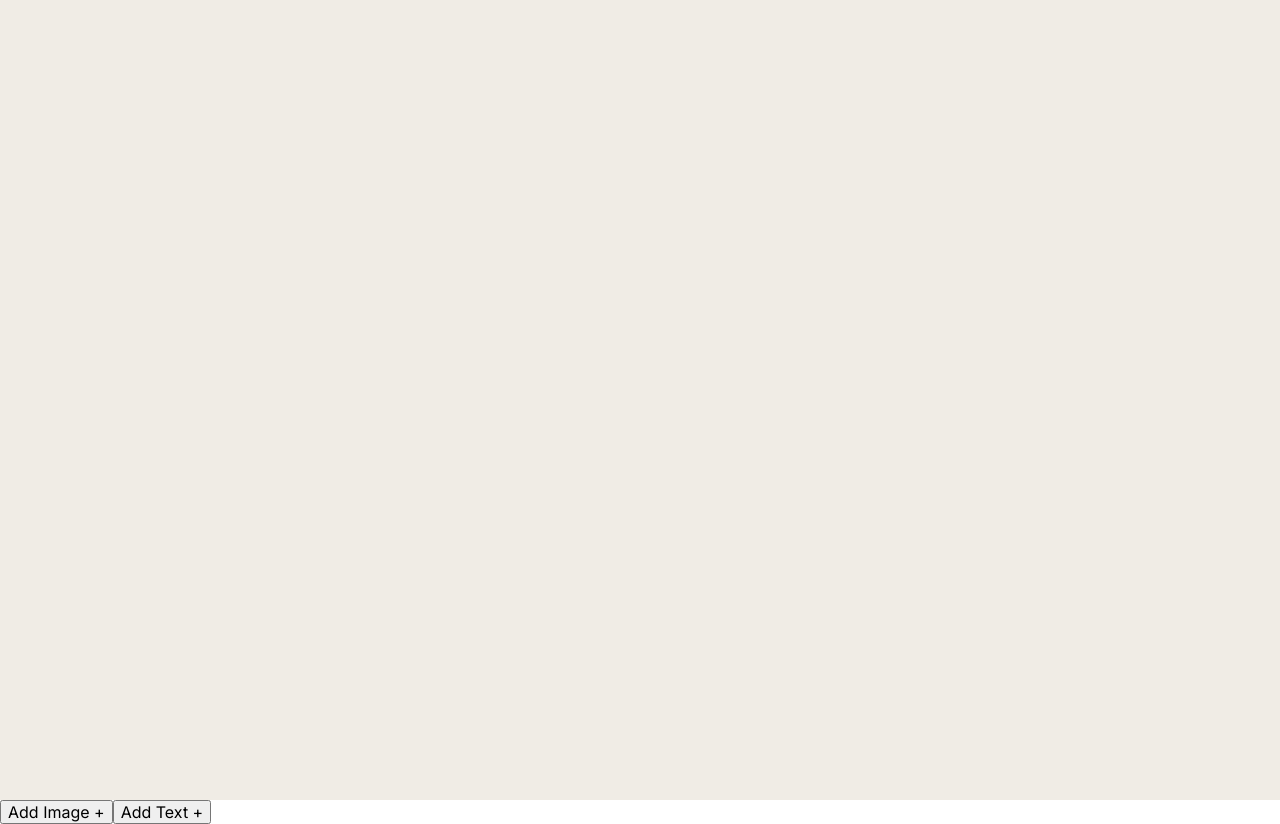
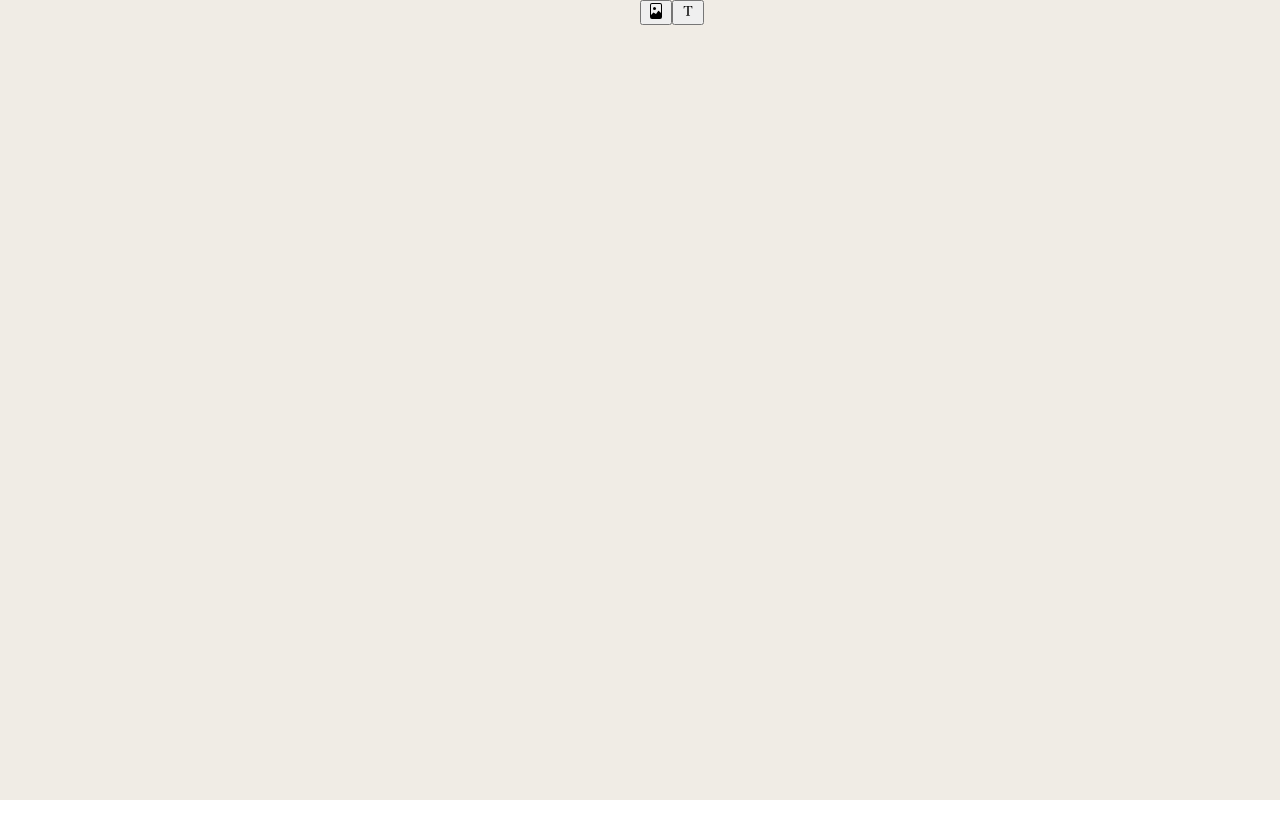
Before and after one commit to guhan-balaji/simple-image-editor, a Next.js app: page / in a window 1280 px wide. After the commit the page ends 800 px from the top, so only its background shows below. Built offline with nearby package versions, Linux system fonts and the light colour scheme.

Commit message:
feat(ui): make ui enhancements
Make ui enhancements to page. Display toolbar on top of page and show
contol panel on the side (upon shape selection).

```diff
--- a/src/app/page.tsx
+++ b/src/app/page.tsx
@@ -7,7 +7,7 @@ const ImageEditor = dynamic(() => import("@/app/ui/ImageEditor"), {
 
 export default function Home() {
   return (
-    <main className={`${styles.main} ${styles.color}`}>
+    <main className={styles.main}>
       <ImageEditor />
     </main>
   );
--- a/src/app/ui/Controls.tsx
+++ b/src/app/ui/Controls.tsx
@@ -3,6 +3,8 @@ import {
   ShapeProperties,
   TextProperties,
 } from "../lib/ui/types";
+
+import styles from "./imageEditor.module.css";
 
 export default function Controls({
   selectedShape,
@@ -12,7 +14,8 @@ export default function Controls({
   onControlChange: (newAttrs: Partial<ShapeProperties>) => void;
 }) {
   return (
-    <>
+    <div className={styles.controlPanel}>
+      <div className={styles.columnContainer}>
       {selectedShape.shape === "image" && (
         <ImageControls
           imageProperties={selectedShape as ImageProperties}
@@ -24,8 +27,8 @@ export default function Controls({
           textProperties={selectedShape as TextProperties}
           onControlChange={onControlChange}
         />
-      )}
-    </>
+      )}</div>
+    </div>
   );
 }
 
@@ -39,7 +42,7 @@ function ImageControls({
   return (
     <>
       <h2>Image Controls</h2>
-      <div>
+      {/* <div> */}
         <label htmlFor="brightness">Brightness:</label>
         <br />
         <input
@@ -71,7 +74,7 @@ function ImageControls({
             })
           }
         />
-      </div>
+      {/* </div> */}
     </>
   );
 }
@@ -86,7 +89,7 @@ function TextControls({
   return (
     <>
       <h2>Text Controls</h2>
-      <div>
+      {/* <div> */}
         <input type="hidden" name="id" value={textProperties.id} />
         <label htmlFor="text">Text:</label>
         <br />
@@ -101,6 +104,7 @@ function TextControls({
             });
           }}
         />
+        <br />
         <label htmlFor="fill">Text Color:</label>
         <br />
         <input
@@ -114,7 +118,7 @@ function TextControls({
             })
           }
         />
-      </div>
+      {/* </div> */}
     </>
   );
 }
--- a/src/app/ui/ImageEditor.tsx
+++ b/src/app/ui/ImageEditor.tsx
@@ -111,7 +111,7 @@ export default function ImageEditor() {
   return (
     <>
       <Stage
-        className={`${styles.bg} ${styles.stage}`}
+        className={styles.stage}
         ref={stageRef}
         width={window.innerWidth}
         height={window.innerHeight}
--- a/src/app/ui/ToolBar.tsx
+++ b/src/app/ui/ToolBar.tsx
@@ -1,4 +1,6 @@
 import { useRef } from "react";
+import styles from "./imageEditor.module.css";
+console.log(styles);
 
 export default function Toolbar({
   onAddShape,
@@ -6,7 +8,7 @@ export default function Toolbar({
   onAddShape: React.ReactEventHandler;
 }) {
   return (
-    <div>
+    <div className={styles.toolbar}>
       <AddImage onAddShape={onAddShape} />
       <AddText onAddShape={onAddShape} />
     </div>
@@ -17,7 +19,17 @@ function AddImage({ onAddShape }: { onAddShape: React.ReactEventHandler }) {
   const ref = useRef<HTMLInputElement>(null);
   return (
     <button onClick={(_) => ref.current!.click()}>
-      Add Image +
+      <svg
+        xmlns="http://www.w3.org/2000/svg"
+        width="16"
+        height="16"
+        // fill="currentColor"
+        // class="bi bi-file-image"
+        viewBox="0 0 16 16"
+      >
+        <path d="M8.002 5.5a1.5 1.5 0 1 1-3 0 1.5 1.5 0 0 1 3 0" />
+        <path d="M12 0H4a2 2 0 0 0-2 2v12a2 2 0 0 0 2 2h8a2 2 0 0 0 2-2V2a2 2 0 0 0-2-2M3 2a1 1 0 0 1 1-1h8a1 1 0 0 1 1 1v8l-2.083-2.083a.5.5 0 0 0-.76.063L8 11 5.835 9.7a.5.5 0 0 0-.611.076L3 12z" />
+      </svg>
       <input
         ref={ref}
         type="file"
@@ -34,7 +46,16 @@ function AddText({ onAddShape }: { onAddShape: React.ReactEventHandler }) {
   return (
     <>
       <button type="button" onClick={onAddShape} name="text">
-        Add Text +
+        <svg
+          xmlns="http://www.w3.org/2000/svg"
+          width="16"
+          height="16"
+          // fill="currentColor"
+          // class="bi bi-fonts"
+          viewBox="0 0 16 16"
+        >
+          <path d="M12.258 3h-8.51l-.083 2.46h.479c.26-1.544.758-1.783 2.693-1.845l.424-.013v7.827c0 .663-.144.82-1.3.923v.52h4.082v-.52c-1.162-.103-1.306-.26-1.306-.923V3.602l.431.013c1.934.062 2.434.301 2.693 1.846h.479z" />
+        </svg>
       </button>
     </>
   );
--- a/src/app/ui/imageEditor.module.css
+++ b/src/app/ui/imageEditor.module.css
@@ -1,15 +1,30 @@
-.bg {
-  background-color: #f0ece5;
-}
-
 .stage {
   min-width: 100%;
-  min-height: 100vh;
+  min-height: 100%;
   /* margin-bottom: 1rem; */
 }
 
 .columnContainer {
   display: flex;
   flex-direction: column;
-  gap: 1rem;
+  gap: 0.8rem;
 }
+
+.toolbar {
+  position: absolute;
+  top: 0;
+  left: 50%;
+}
+
+.controlPanel {
+  position: absolute;
+  top: 20px;
+  right: 10px;
+  min-width: 100px;
+  min-height: 100px;
+  border: 1px solid #161a30;
+  border-radius: 10%;
+  background-color: whitesmoke;
+  opacity: 70%;
+  padding: 2rem;
+}
--- a/src/app/ui/page.module.css
+++ b/src/app/ui/page.module.css
@@ -1,7 +1,4 @@
 .main {
-  min-height: 100vh;
+  color: #161a30;
+  background-color: #f0ece5;
 }
-
-.color {
-  color: #161a30;
-}
```
